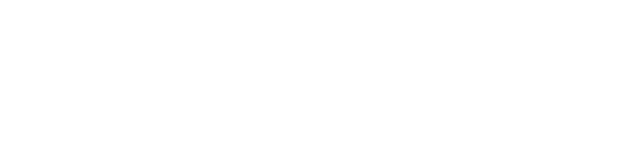
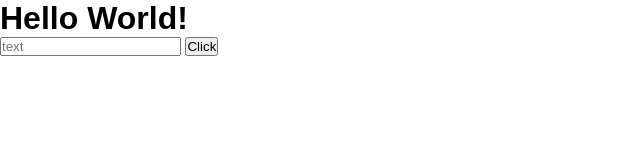
Before and after one commit to ymankulov/gitpractice, a plain HTML site: page index.html in a window 1280 px wide. Shown: the whole page, without its empty margins (0-640 px from the left). Drawn offline with Linux system fonts and the light colour scheme.

Commit message:
hello world

```diff
--- a/index.html
+++ b/index.html
@@ -7,6 +7,14 @@
     <link rel="stylesheet" href="./style.css">
 </head>
 <body>
-
+    <div id="header">
+        <div class="container">
+            <div class="header">
+                <h1>Hello World!</h1>
+                <input type="text" placeholder="text">
+                <button>Click</button>
+            </div>
+        </div>
+    </div>
 </body>
 </html>
```
